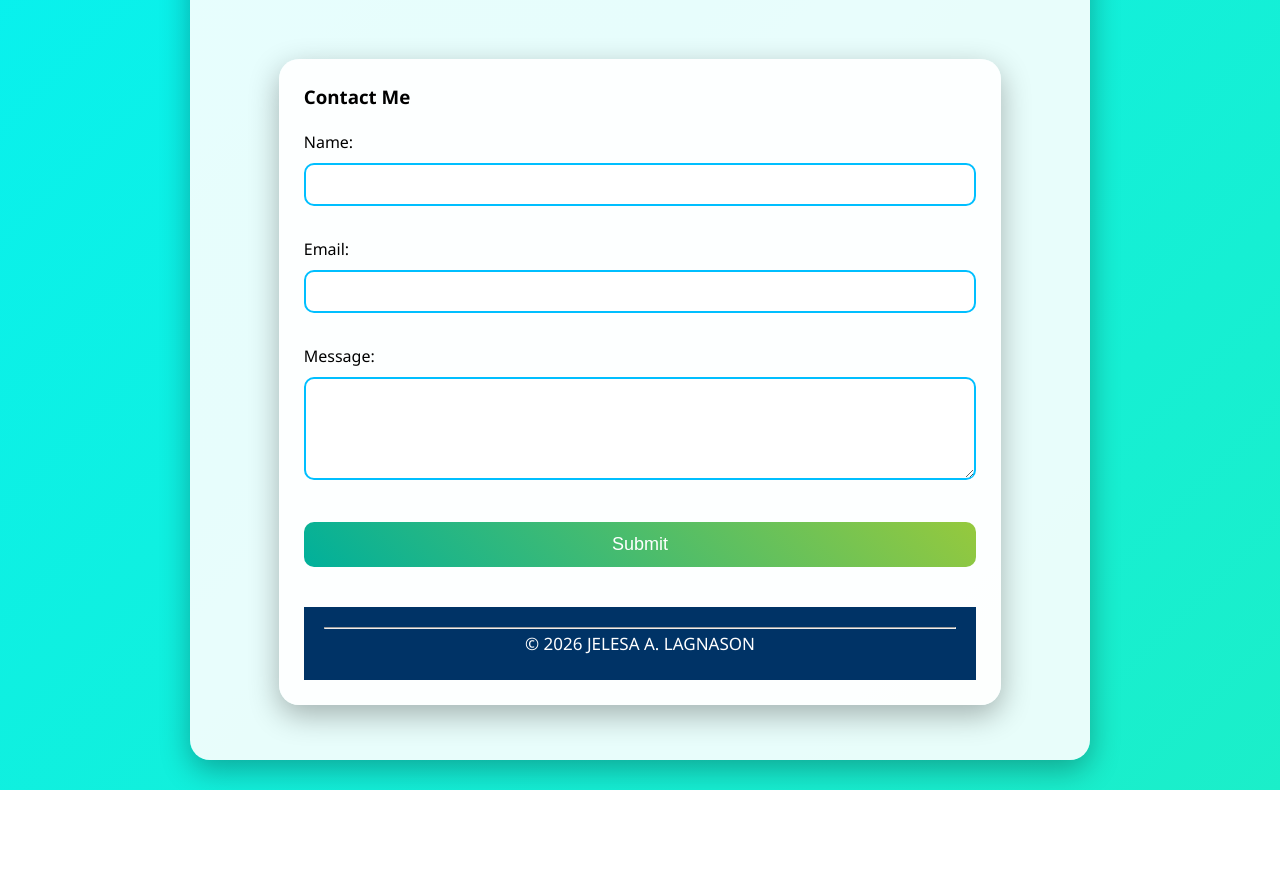
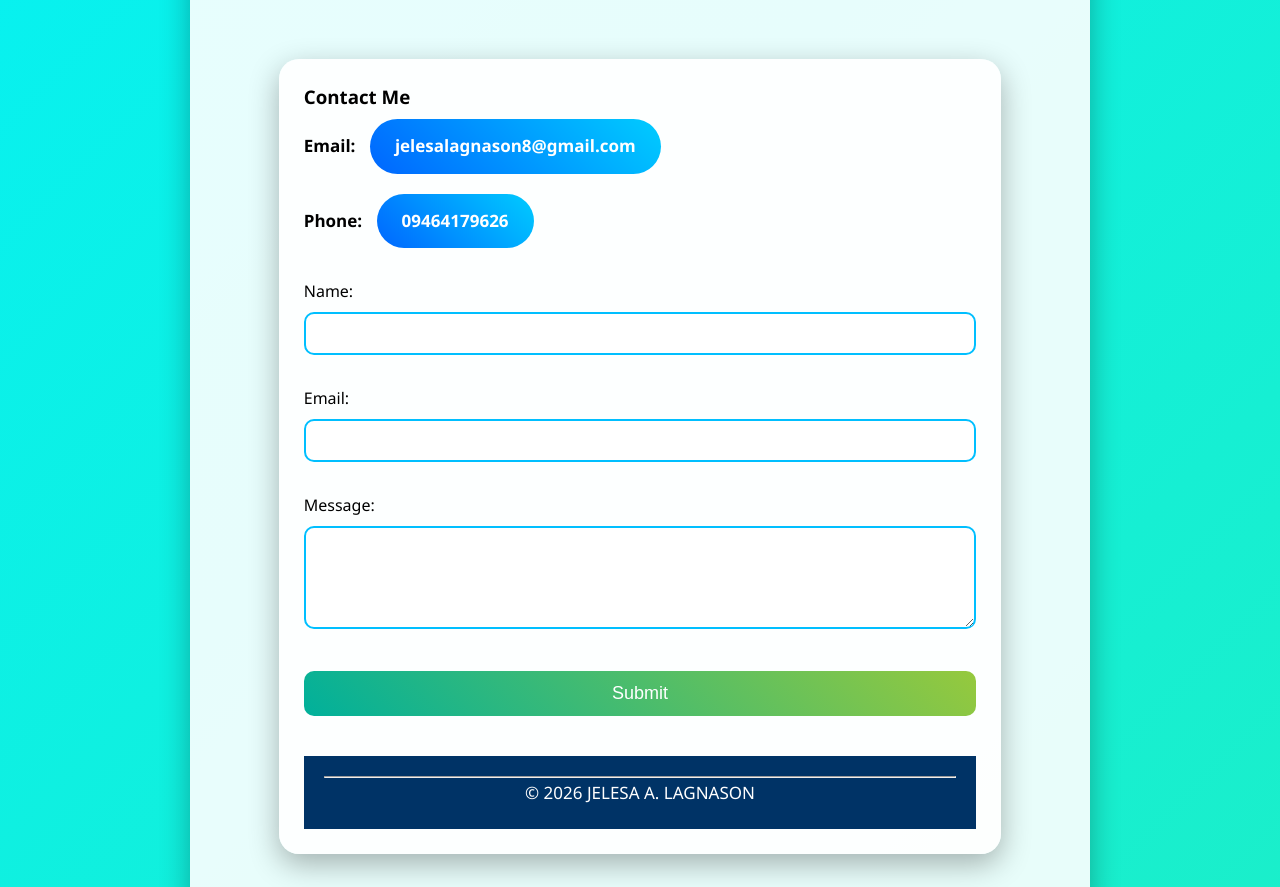
Before and after one commit to jelesa14/LAGNASON-Project-1, a plain HTML site: page index.html in a window 1280 px wide. Shown: the part 1678-2565 px from the top of the page. Before the commit the page ends 2468 px from the top, so only its background shows below. Drawn offline with Linux system fonts and the light colour scheme.

Commit message:
adding contacts

```diff
--- a/index.html
+++ b/index.html
@@ -66,6 +66,8 @@
   <br>
    <section id="link">
     <h3>Contact Me</h3>
+    <p><strong>Email:</strong> <a href="mailto:jelesalagnason8@gmail.com">jelesalagnason8@gmail.com</a></p>
+    <p><strong>Phone:</strong> <a href="tel:+639464179626">09464179626</a></p>
     <br>
     <label for="name">Name:</label>
     <input type="name" id="name" name="name" required><br><br>
```
